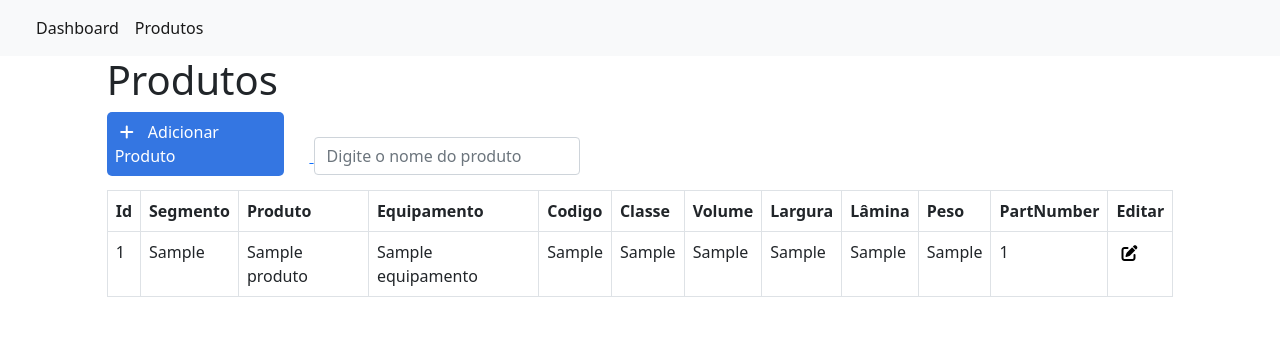
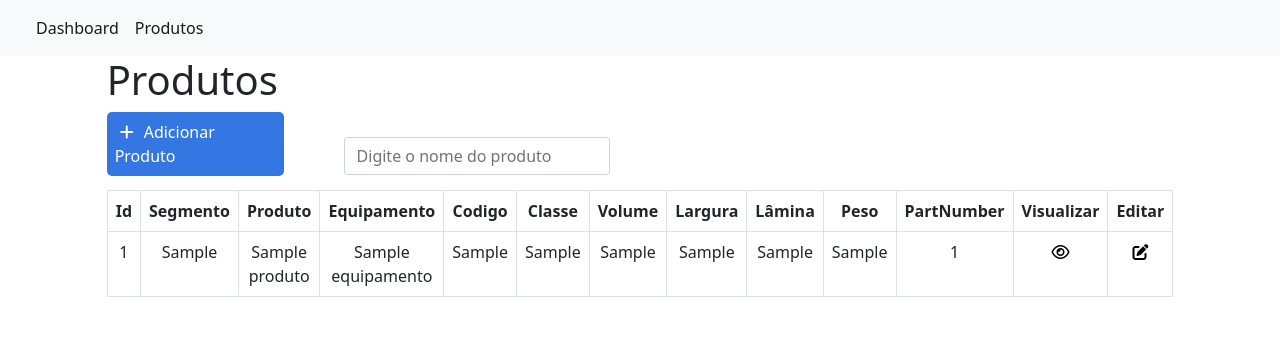
Before and after one commit to gabrielreis35/Sistema, a Django app: template produtos/templates/Produtos.html in a window 1280 px wide. Shown: the top 356 px of the page. Run offline with Django 3.2, Linux system fonts and the light colour scheme; the template is opened without the code that fills it: most values are stand-ins (such as "Sample title", 1, 10 or a date in 2020); some libraries are stand-ins or nearby versions.

Commit message:
Correct HTML Produtos

```diff
--- a/produtos/static/css/style.css
+++ b/produtos/static/css/style.css
@@ -6,16 +6,7 @@
     margin: center;
 }
 
-/* Produtos */
-
-#FormGerarProduto {
-    width: 25%;
-}
-
-#BtnGerarProduto {
-    margin-top: 30px;
-    margin-bottom: 30px;
-}
+/* Página Produtos */
 
 /* Botão de adicionar */
 
@@ -35,11 +26,10 @@
     margin-left: 5px;
 }
 
-#add-product {
+.add-product {
     text-decoration: none;
+    margin-right: 30px;
 }
-
-/* Fim do botão de adicionar */
 
 /* Search */
 
@@ -50,64 +40,27 @@
     display: inline-block;
 }
 
-/* Fim do search */
-
-/* Lista de produtos */
+/* .fas.fa-search {
+    position: absolute;
+    right: 26px;
+} */
 
 .product-div {
     padding: 0;
 }
 
-.product-list {
-    padding-left: 0;
+.table {
+    text-align: center;
 }
 
-.product-item {
-    list-style: none;
-    font-size: 16px;
-    height: 50px;
-    padding-top: 10px;
-    border-bottom: 2px #202020;
-}
-
-.product-item a {
-    text-decoration: none;
-}
-
-.edit-product {
+.icon.view-product, .edit-product {
     color: #000;
 }
 
-.fas.fa-edit {
-    cursor: pointer;
-    margin: 5px;
-    font-size: 16px;
-    position: center;
-}
+/* Fim da página Produtos */
 
-/* Fim da Lista de produtos */
-
-/* Adicionar Produtos */
+/* Página Add Produtos */
 
 
-/* Fim de Adicionar Produtos */
 
-
-/* Footer */
-
-/*
-footer {
-    margin-top: 150px;
-    background-color: #76777B;
-    height: 100px;
-    border-top: 2px solid #202020;
-    bottom: 0;
-}
-
-footer p {
-    color: #f5f5f5;
-    text-align: center;
-    top: 40%;
-    position: relative;
-}
-*/
+/* Fim da página Add Produtos */
--- a/produtos/templates/Produtos.html
+++ b/produtos/templates/Produtos.html
@@ -8,7 +8,7 @@
         <h1>Produtos</h1>
         <a href="./addproduto" class="add-product">
             <div class="col-2 add-div">
-                <i class="fas fa-plus"></i> Adicionar Produto
+                <i class="fas fa-plus"></i>Adicionar Produto
             </div>
         </a>
         <div class="col-3 search-div">
@@ -29,6 +29,7 @@
                     <th scope="col">Lâmina</th>
                     <th scope="col">Peso</th>
                     <th scope="col">PartNumber</th>
+                    <th scope="col">Visualizar</th>
                     <th scope="col">Editar</th>
                 </tr>
             </thead>
@@ -70,8 +71,15 @@
                     {{produto.partNumber}}
                 </td>
                 <td>
-                    <a href="./editProduto.html" class="edit-product">
-                        <div class="col-8">
+                    <a href="#" class="icon view-product">
+                        <div class="col">
+                            <i class="far fa-eye"></i>
+                        </div>
+                    </a>
+                </td>
+                <td>
+                    <a href="#" class="icon edit-product">
+                        <div class="col">
                             <i class="fas fa-edit"></i>
                         </div>
                     </a>
--- a/produtos/views.py
+++ b/produtos/views.py
@@ -19,6 +19,6 @@ def addProduto(request):
             form.save()
             return redirect('/produtos')
         else:
-            form = ProdutoForm()
+            form = producForm()
 
     return render(request, 'addProduto.html', {'productForm' : producForm})
```
